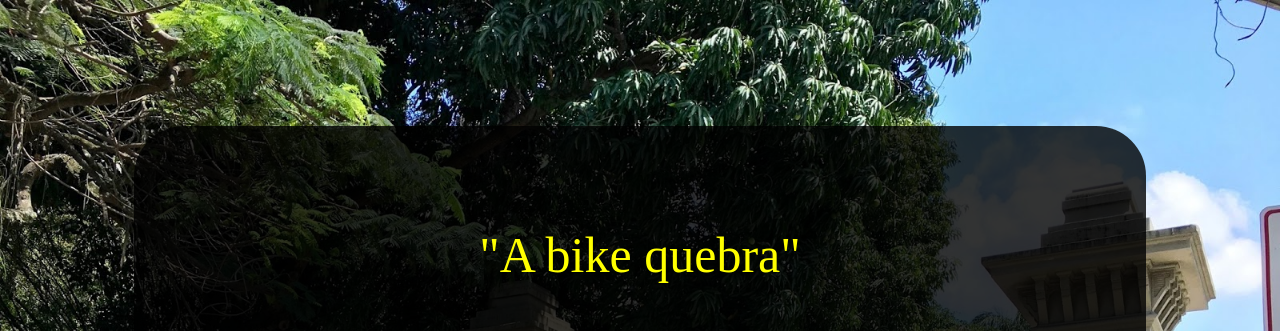
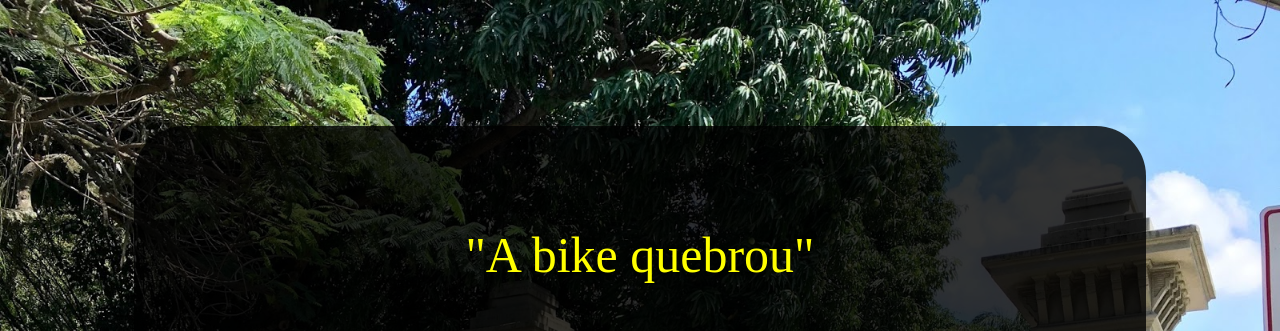
Before and after one commit to henriqueferrazo/trabalhoFimDeModulo, a plain HTML site: page Escolha-gui/gameovergui.html in a window 1280 px wide. Shown: the top 331 px of the page. Drawn offline with Linux system fonts and the light colour scheme.

Commit message:
mudei a informação de "quebra' para "quebrou"ra "

```diff
--- a/Escolha-gui/gameovergui.html
+++ b/Escolha-gui/gameovergui.html
@@ -9,7 +9,7 @@
 </head>
 <body>
     <div class="para">
-        <p>"A bike quebra"</p>
+        <p>"A bike quebrou"</p>
         <img src="./imagens/game-over.jpg">
     </div>
     <div>
```
